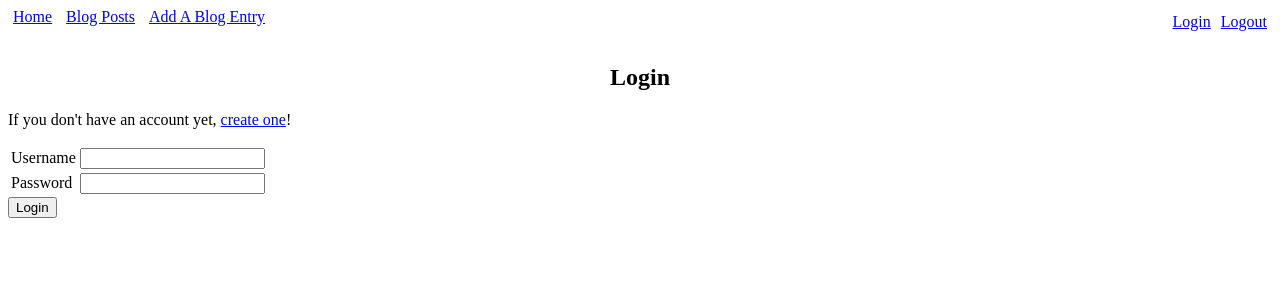
After one commit to emeraldvision/blogz, a Flask app: page /login in a window 1280 px wide. The commit adds this page. Shown: the top 300 px of the page. Run offline with Flask 2, Linux system fonts and the light colour scheme.

Commit message:
added Login and Logout pages with navigation

```diff
--- a/hashutils.py
+++ b/hashutils.py
@@ -13,4 +13,4 @@ def make_pw_hash(password, salt=None):
 
 def check_pw_hash(password, hash):
     salt = hash.split(',')[1]
-    return make_pw_hash(password + salt) == hash
+    return make_pw_hash(password, salt) == hash
--- a/main.py
+++ b/main.py
@@ -1,6 +1,6 @@
 from flask import Flask, request, redirect, render_template, session, flash
 from flask_sqlalchemy import SQLAlchemy
-from hashutils import make_pw_hash
+from hashutils import make_pw_hash, check_pw_hash
 
 app = Flask(__name__)
 app.config['DEBUG'] = True
@@ -33,9 +33,11 @@ class User(db.Model):
         self.username = username
         self.pw_hash = make_pw_hash(password)
 
+
 @app.route('/', methods=['GET', 'POST'])
 def index():
     return redirect('/blog', code=307)
+
 
 @app.route('/blog', methods=['GET', 'POST'])
 def blog():
@@ -67,10 +69,41 @@ def blog():
     blog_posts = Blog.query.order_by(Blog.id.desc()).all()
     return render_template('blog.html', page_title="Build a Blog", posts=blog_posts)
 
+
 @app.route('/newpost', methods=['GET'])
 def newpost():
     return render_template('newpost.html', page_title="Add a Blog Entry")
 
 
+@app.route('/login', methods=['GET', 'POST'])
+def login():
+    username = ''
+    if request.method == 'POST':
+        username = request.form['username']
+        password = request.form['password']
+        if not username:
+            flash("Please provide your username")
+        elif not password:
+            flash("Please provide your password")
+        else:
+            user = User.query.filter_by(username=username).first()
+            if not user:
+                flash("Username is unregistered")
+            elif check_pw_hash(password, user.pw_hash):
+                session['username'] = username
+                flash("{0} is logged in".format(username))
+                return redirect('/newpost')
+            else:
+                flash("Incorrect password")
+
+    return render_template('login.html', page_title="Login", username=username)
+
+
+@app.route('/logout')
+def logout():
+    del session['username']
+    return redirect('/')
+
+
 if __name__ == '__main__':
     app.run()
--- a/templates/base.html
+++ b/templates/base.html
@@ -11,6 +11,9 @@
             nav a {
                 margin: 5px;
             }
+            .account {
+                float: right;
+            }
             .title {
                 text-align: center;
             }
@@ -18,8 +21,11 @@
     </head>
     <body>
         <nav>
-            <a class"link" href='/blog'>Main Blog Page</a>
-            <a class="link" href='/newpost'>Add A Blog Entry</a>
+            <a class="account" href='/logout'>Logout</a>
+            <a class="account" href='/login'>Login</a>
+            <a href='/'>Home</a>
+            <a href='/blog'>Blog Posts</a>
+            <a href='/newpost'>Add A Blog Entry</a>
         </nav>
         <br>
         {% with messages = get_flashed_messages() %}
--- /dev/null
+++ b/templates/login.html
@@ -0,0 +1,23 @@
+{% extends "base.html" %}
+{% block content %}
+
+    <p>If you don't have an account yet, <a href="/signup">create one</a>!</p>
+    <form action="/login" method="post">
+        <table>
+            <tr>
+                <td><label for="username">Username</label></td>
+                <td>
+                    <input name="username" type="text" value="{{username}}" />
+                </td>
+            </tr>
+            <tr>
+                <td><label for="password">Password</label></td>
+                <td>
+                    <input name="password" type="password" />
+                </td>
+            </tr>
+        </table>
+        <input type="submit" value="Login" />
+    </form>
+
+{% endblock %}
```
Also changed, not shown: templates/signup.html (added, +13 -0 lines).
